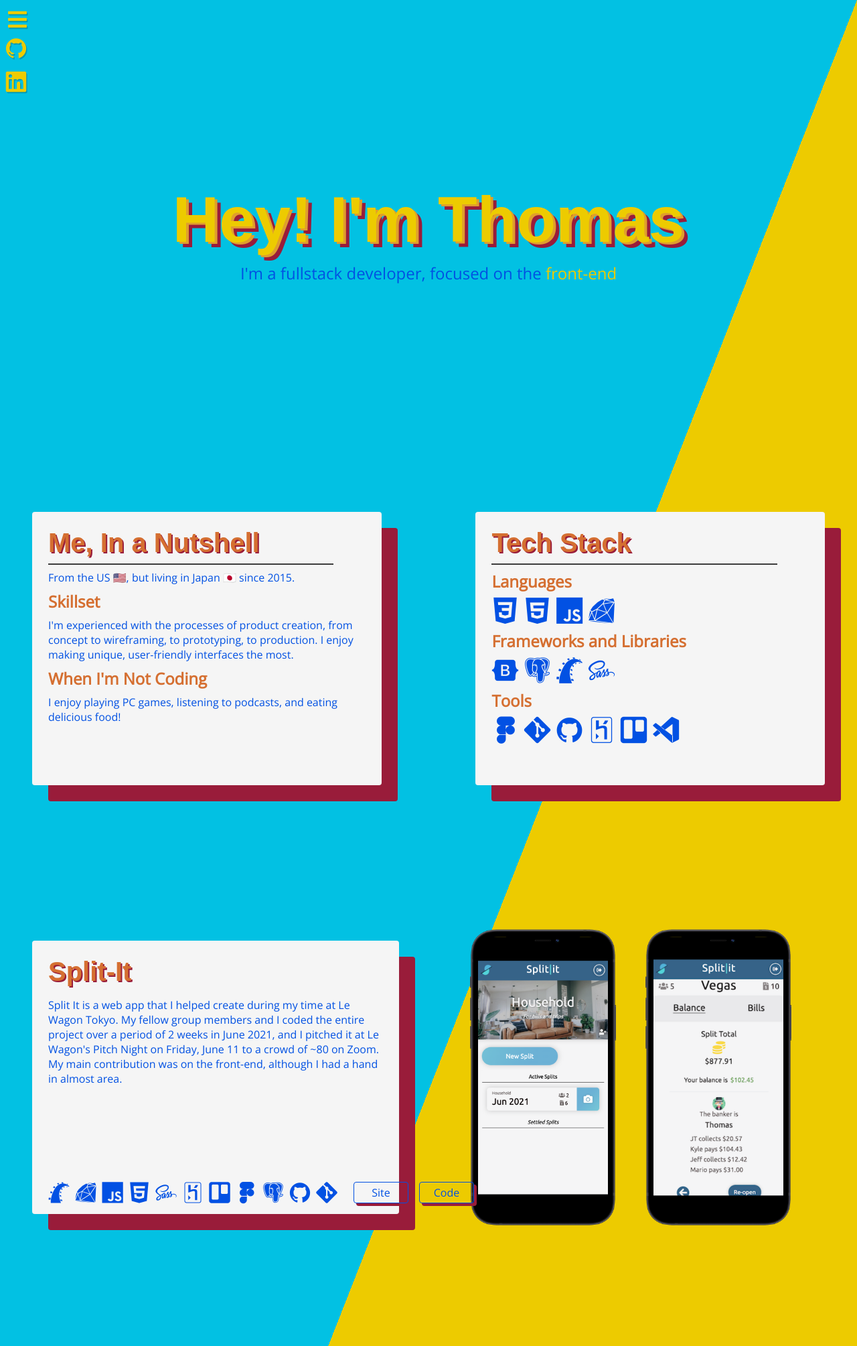
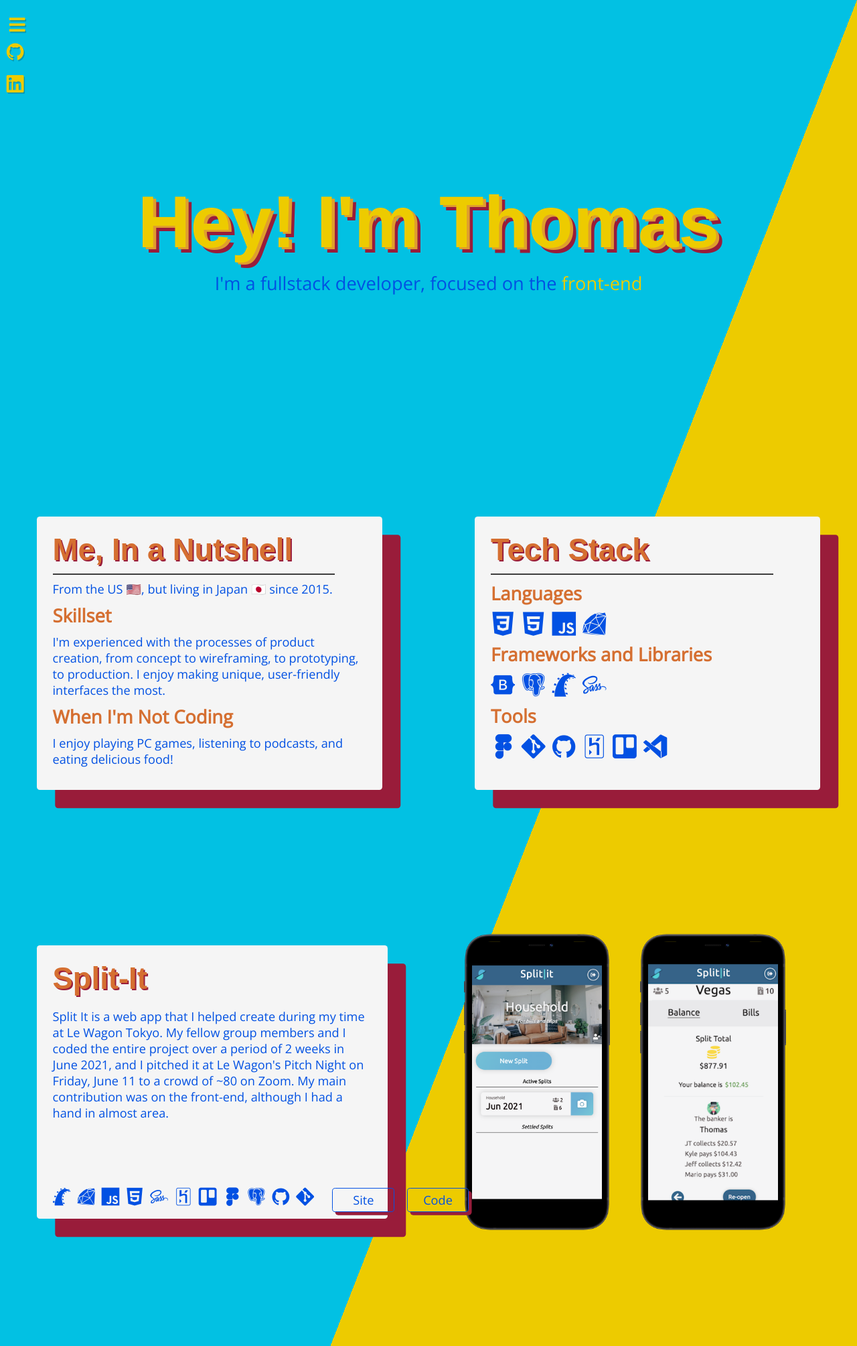
Before and after one commit to typexapex/portfolio-v3, a PHP site: page / in a window 1280 px wide. Shown: the top 2009 px of the page at 67% size. Run offline with PHP 8.4, Linux system fonts and the light colour scheme; some libraries are stand-ins or nearby versions; some web fonts are replaced.

Commit message:
added calculations to html selector to make all rem values scale based on screen size

```diff
--- a/css/main-elements.css
+++ b/css/main-elements.css
@@ -12,16 +12,28 @@
   --offwhite: #f5f5f5;
   --header: 'Sansita', sans-serif;
   --text: 'Open Sans', sans-serif;
-  --dtshad: 4px 3px 0px var(--gold), 9px 8px 0px rgba(153,28,58,1);
+  --dtshad: .25rem 3px 0px var(--gold), 9px 8px 0px rgba(153,28,58,1);
   --tshad: 2px 1.5px 0px rgb(153,28,58);
-  --bshad: 24px 24px 0px var(--red);
-  --smbshad: 4px 4px 0 var(--red);
+  --bshad: 1.5rem 1.5rem 0px var(--red);
+  --smbshad: .25rem .25rem 0 var(--red);
 
 }
 
 html {
   scroll-behavior: smooth;
-  font-size: 100%;
+  --maxSize: 1.25; /*maximum font size in em*/
+  --minDim: 20; /*minimal viewport in em*/
+  --maxDim: 75; /*maximum viewport in em*/
+  font-size: clamp(
+    1em,
+    calc(
+      1em
+      + (var(--maxSize) - 1)
+      * (100vmin - var(--minDim) * 1em)
+      / (var(--maxDim) - var(--minDim))
+      ),
+    calc(var(--maxSize) * 1em)
+    );
 }
 
 body {
@@ -33,7 +45,7 @@ body {
 
 i {
   color: var(--dblue);
-  font-size: 2rem; /*32px*/
+  font-size: 1.5rem; /*24px*/
   text-shadow: 1.5px 1.5px 0px rgba(0, 0, 0, 0.2);
 }
 
--- a/css/tech-card.css
+++ b/css/tech-card.css
@@ -16,7 +16,7 @@
 }
 
 .tech-card > * > i {
-  font-size: 2.5rem;
+  font-size: 2rem;
   margin-right: .5rem; /*8px;*/
   text-shadow: none;
 }
```
